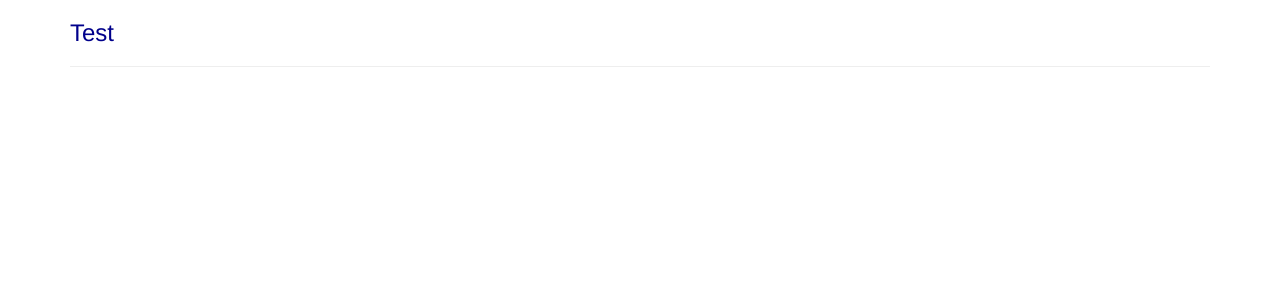
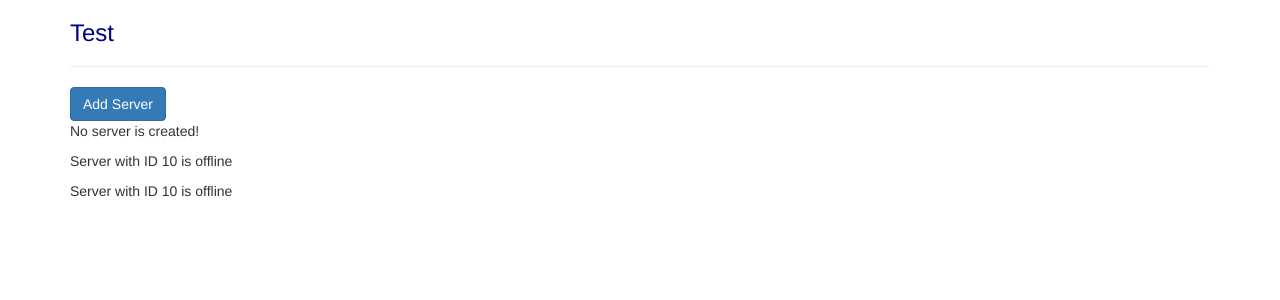
Before and after one commit to NabidAlam/angular-six-project, an Angular app: page / in a window 1280 px wide. Shown: the top 300 px of the page. Built offline with nearby package versions, Linux system fonts and the light colour scheme.

Commit message:
Passing and Using Data with Event Binding

```diff
--- a/src/app/app.component.html
+++ b/src/app/app.component.html
@@ -3,10 +3,10 @@
   <div class="col-xs-12">
     <h3>Test</h3>
     <hr>
-    <!-- <app-servers></app-servers> -->
-    <div app-servers>
+    <app-servers></app-servers>
+    <!-- <div app-servers>
 
-    </div>
+    </div> -->
   </div>
 </div>
 </div>
--- a/src/app/servers/servers.component.html
+++ b/src/app/servers/servers.component.html
@@ -1,6 +1,6 @@
-<!-- <button class="btn btn-primary"
+<button class="btn btn-primary"
 [disabled]="!allowNewServer"
-(click)="onCreateServer()">Add Server</button> -->
+(click)="onCreateServer()">Add Server</button>
 
 <p>{{ serverCreationStatus }}</p>
 <app-server></app-server>
```
